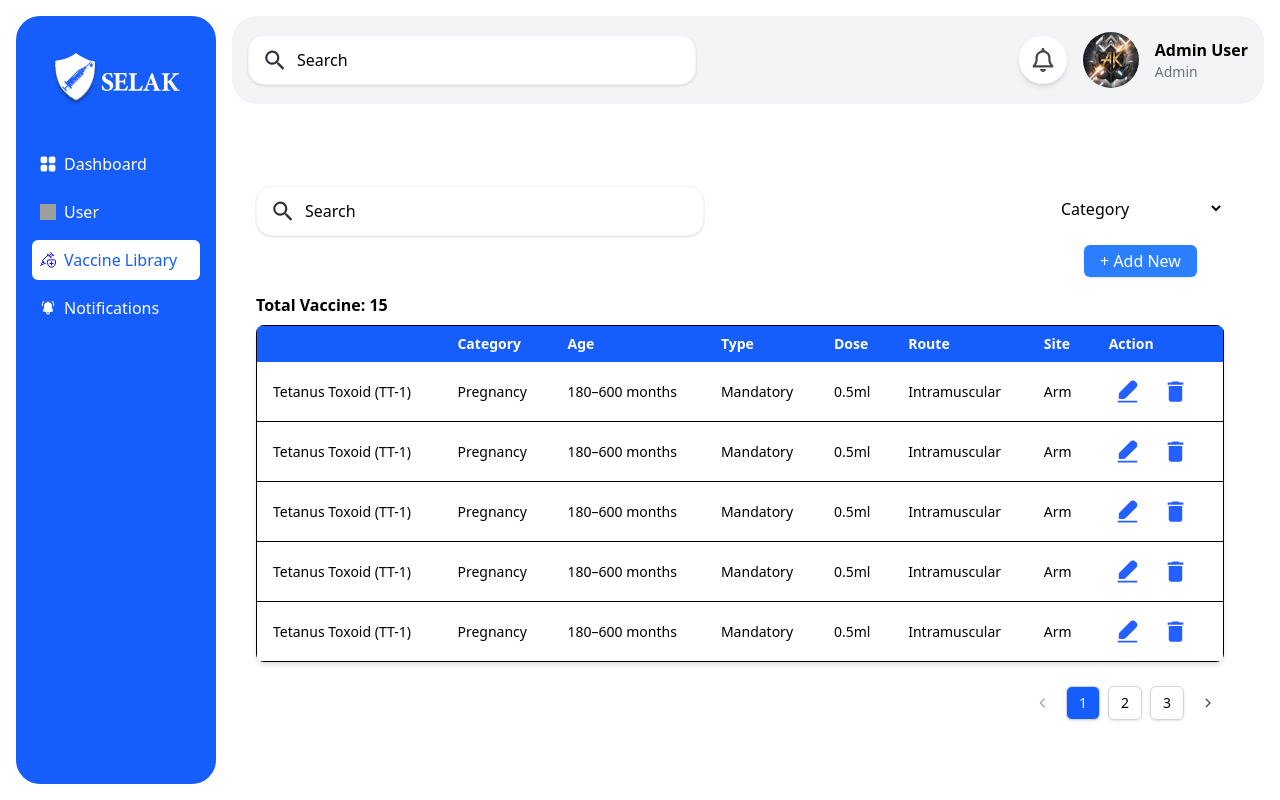
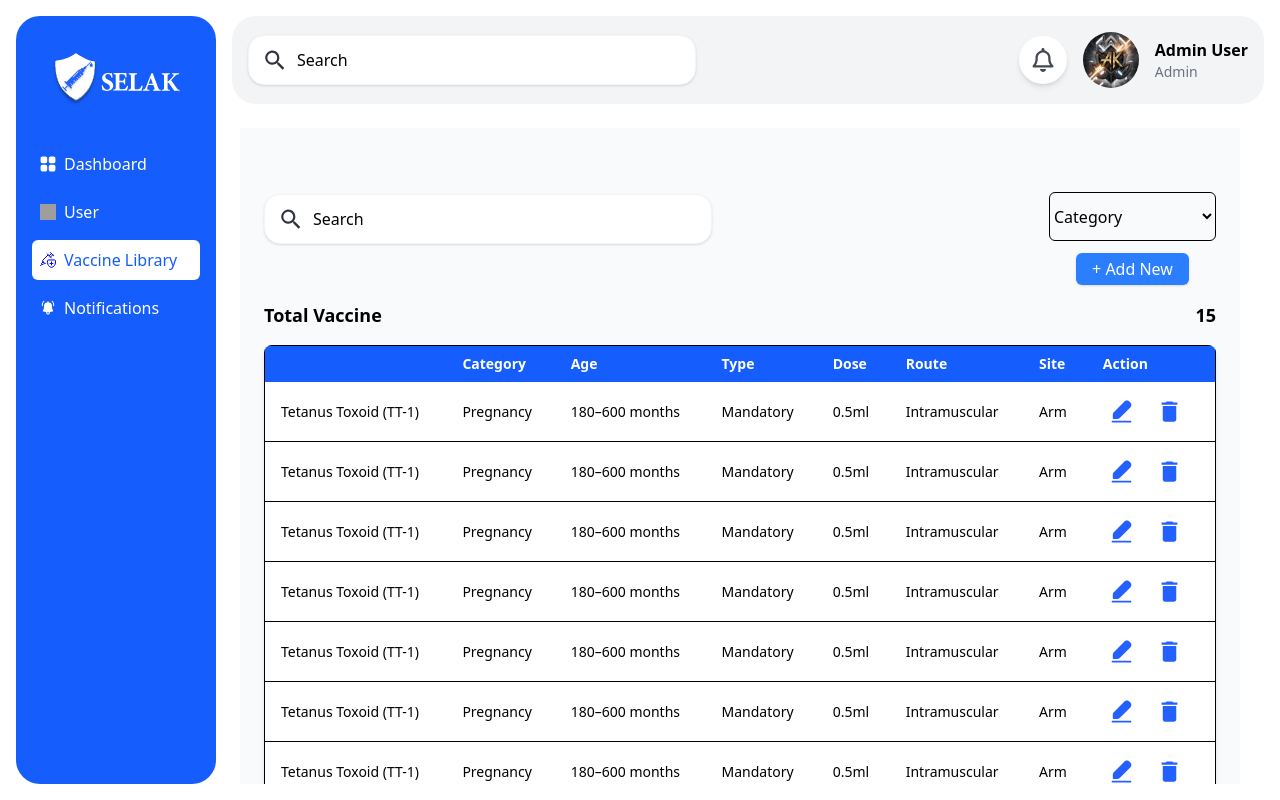
Before and after one commit to teamtechackers/salek-frontend, a React (Vite) app: page /vaccine-library in a window 1280 px wide. Built offline with nearby package versions, Linux system fonts and the light colour scheme; grey boxes are pictures that could not be loaded.

Commit message:
feat: add vaccine lib

```diff
--- a/src/ui/components/Styles/buttonstyling.jsx
+++ b/src/ui/components/Styles/buttonstyling.jsx
@@ -2,7 +2,7 @@
 
 export const BUTTON_BASE = "flex items-center justify-center rounded-[14px] gap-[10px] text-white";
 export const BUTTON_SIZE = "w-[249px] h-[60px]";
-export const Catagory= "flex flex-row w-[167px] h-[49px] rounded-md gap-3 items-center"
+export const Catagory= "flex flex-row w-[167px] h-[49px] rounded-md gap-3 items-center border border-black"
 import { COLORS } from "../../theme/colors/colors";
 
 export const BUTTON_COLORS = {
--- a/src/ui/constants/data/vaccinejson.js
+++ b/src/ui/constants/data/vaccinejson.js
@@ -1,5 +1,6 @@
 export const vaccines = [
   {
+    id: 1,
     vaccine: "Tetanus Toxoid (TT-1)",
     category: "Pregnancy",
     age: "180–600 months",
@@ -9,6 +10,7 @@ export const vaccines = [
     site: "Arm",
   },
   {
+    id: 2,
     vaccine: "Tetanus Toxoid (TT-1)",
     category: "Pregnancy",
     age: "180–600 months",
@@ -18,6 +20,7 @@ export const vaccines = [
     site: "Arm",
   },
   {
+    id: 3,
     vaccine: "Tetanus Toxoid (TT-1)",
     category: "Pregnancy",
     age: "180–600 months",
@@ -27,6 +30,7 @@ export const vaccines = [
     site: "Arm",
   },
   {
+    id: 4,
     vaccine: "Tetanus Toxoid (TT-1)",
     category: "Pregnancy",
     age: "180–600 months",
@@ -36,6 +40,7 @@ export const vaccines = [
     site: "Arm",
   },
   {
+    id: 5,
     vaccine: "Tetanus Toxoid (TT-1)",
     category: "Pregnancy",
     age: "180–600 months",
@@ -45,6 +50,7 @@ export const vaccines = [
     site: "Arm",
   },
   {
+    id: 6,
     vaccine: "Tetanus Toxoid (TT-1)",
     category: "Pregnancy",
     age: "180–600 months",
@@ -54,6 +60,7 @@ export const vaccines = [
     site: "Arm",
   },
   {
+    id: 7,
     vaccine: "Tetanus Toxoid (TT-1)",
     category: "Pregnancy",
     age: "180–600 months",
@@ -63,6 +70,7 @@ export const vaccines = [
     site: "Arm",
   },
   {
+    id: 8,
     vaccine: "Tetanus Toxoid (TT-1)",
     category: "Pregnancy",
     age: "180–600 months",
@@ -72,6 +80,7 @@ export const vaccines = [
     site: "Arm",
   },
   {
+    id: 9,
     vaccine: "Tetanus Toxoid (TT-1)",
     category: "Pregnancy",
     age: "180–600 months",
@@ -81,6 +90,7 @@ export const vaccines = [
     site: "Arm",
   },
   {
+    id: 10,
     vaccine: "Tetanus Toxoid (TT-1)",
     category: "Pregnancy",
     age: "180–600 months",
@@ -90,6 +100,7 @@ export const vaccines = [
     site: "Arm",
   },
   {
+    id: 11,
     vaccine: "Tetanus Toxoid (TT-1)",
     category: "Pregnancy",
     age: "180–600 months",
@@ -99,6 +110,7 @@ export const vaccines = [
     site: "Arm",
   },
   {
+    id: 12,
     vaccine: "MMR",
     category: "Child",
     age: "12–60 months",
@@ -108,6 +120,7 @@ export const vaccines = [
     site: "Arm",
   },
   {
+    id: 13,
     vaccine: "Hepatitis B (Birth)",
     category: "Infant",
     age: "0–12 months",
@@ -117,6 +130,7 @@ export const vaccines = [
     site: "Thigh",
   },
   {
+    id: 14,
     vaccine: "Td/Tdap Booster",
     category: "Adult",
     age: "180–600 months",
@@ -126,6 +140,7 @@ export const vaccines = [
     site: "Arm",
   },
   {
+    id: 15,
     vaccine: "Influenza (Elderly)",
     category: "Elderly",
     age: "720 months and above",
--- a/src/ui/constants/pages/Labels.jsx
+++ b/src/ui/constants/pages/Labels.jsx
@@ -20,5 +20,6 @@ export const dashboardlabels = {
     route: "Route",
     site: "Site",
     action: "Action",
-
+    add: "+ Add New",
+    Totalvacine:"Total Vaccine"
   }
--- a/src/ui/pages/vaccineLibrary/components/TableRow.jsx
+++ b/src/ui/pages/vaccineLibrary/components/TableRow.jsx
@@ -1,9 +1,15 @@
 // import { Pencil, Trash } from "lucide-react";
 
+import { useState } from "react";
 import { ICONS } from "../../../constants/assets";
+import { ConfirmDeleteModal } from "../../../components/ConfirmDeleteDialogBox";
+import { dashboardlabels } from "../../../constants/pages/Labels";
 
-export default function TableRow({ item }) {
+export default function TableRow({ item  ,onDelete }) {
+  const [open, setOpen] = useState(false)
     return (
+      <>
+
       <tr className="hover:bg-gray-100">
         <td className="px-4 py-2">{item.vaccine}</td>
         <td className="px-4 py-2">{item.category}</td>
@@ -16,10 +22,23 @@ export default function TableRow({ item }) {
           <button className="p-2 rounded-md hover:bg-blue-100">
             <img src={ICONS.editvacine} alt="" />
           </button>
-          <button className="p-2 rounded-md hover:bg-red-100">
+          <button className="p-2 rounded-md hover:bg-red-100"
+          onClick={() => setOpen(true)}
+          >
          <img src={ICONS.deletevacine} alt="" />
           </button>
         </td>
       </tr>
+      <ConfirmDeleteModal
+          open={open}
+          title={dashboardlabels.title}
+          description={dashboardlabels.description}
+          onClose={() => setOpen(false)}
+          onConfirm={async () => {
+            await onDelete()
+            setOpen(false)
+          }}
+        />
+            </>
     );
   }
--- a/src/ui/pages/vaccineLibrary/components/TableTopbar.jsx
+++ b/src/ui/pages/vaccineLibrary/components/TableTopbar.jsx
@@ -1,4 +1,5 @@
 import { Catagory } from "../../../components/Styles/buttonstyling";
+import { dashboardlabels } from "../../../constants/pages/Labels";
 import SearchBar from "../../../layouts/topbar/components/SearchBar";
 import { STYLES } from "../../../theme/typography/styles";
 export default function TableTopBar() {
@@ -7,10 +8,10 @@ export default function TableTopBar() {
        <SearchBar />
         <div className=" mt-10 flex flex-col items-center gap-3">
           <select className={Catagory}>
-            <option className={STYLES.Catogory_button} >Category</option>
+            <option className={STYLES.Catogory_button} >{dashboardlabels.category}</option>
           </select>
           <button className="bg-blue-500 text-white px-4 py-1 rounded-md shadow">
-            + Add New
+           {dashboardlabels.add}
           </button>
         </div>
       </div>
--- a/src/ui/pages/vaccineLibrary/components/VaccineList.jsx
+++ b/src/ui/pages/vaccineLibrary/components/VaccineList.jsx
@@ -1,36 +1,74 @@
 import { useState } from "react";
-// import Searc
 import TableTopBar from "./TableTopbar";
 import TableHeader from "./TableHeaders";
 import TableRow from "./TableRow";
-// import Pagination f;
 import Pagination from "../../../components/Pagination";
 import { vaccines } from "../../../../ui/constants/data/vaccinejson";
+import { dashboardlabels } from "../../../constants/pages/Labels";
+
 export default function VaccineTable() {
   const [currentPage, setCurrentPage] = useState(1);
+  const [items, setItems] = useState(vaccines);
 
+  const itemsPerPage = 10;
+  const totalPages = Math.ceil(items.length / itemsPerPage);
 
-
-  const itemsPerPage = 5;
-  const totalPages = Math.ceil(vaccines.length / itemsPerPage);
+  const handleDelete = (id) => {
+    setItems((prev) => {
+      const updated = prev.filter((n) => n.id !== id);
+      if ((currentPage - 1) * itemsPerPage >= updated.length && currentPage > 1) {
+        setCurrentPage(currentPage - 1);
+      }
+      return updated;
+    });
+  };
 
   return (
-    <div className="p-4">
+    <div className="min-h-screen w-full bg-gray-50 p-6 flex flex-col">
+      {/* Header Section (Always Visible) */}
+      <div className="mb-4">
         <TableTopBar />
-      <p className="font-semibold mb-2">Total Vaccine: <span>{vaccines.length}</span></p>
-      <div className="overflow-x-auto shadow-md rounded-lg">
-        <table className="min-w-full text-sm text-left border">
+
+        <p className="font-semibold mt-4 flex justify-between text-lg">
+          {dashboardlabels.Totalvacine}
+          <span>{items.length}</span>
+        </p>
+      </div>
+
+      {/* Table Section (Takes remaining space) */}
+      <div className="flex-1 overflow-y-auto overflow-x-auto shadow-md rounded-lg bg-white">
+        <table className="w-full text-sm text-left border">
           <TableHeader />
           <tbody className="divide-y">
-            {vaccines
-              .slice((currentPage - 1) * itemsPerPage, currentPage * itemsPerPage)
-              .map((item, index) => (
-                <TableRow key={index} item={item} />
-              ))}
+            {items.length > 0 ? (
+              items
+                .slice((currentPage - 1) * itemsPerPage, currentPage * itemsPerPage)
+                .map((item) => (
+                  <TableRow
+                    key={item.id}
+                    item={item}
+                    onDelete={() => handleDelete(item.id)}
+                  />
+                ))
+            ) : (
+              <tr>
+                <td colSpan="7" className="text-center py-6 text-gray-500">
+                  No Data Found
+                </td>
+              </tr>
+            )}
           </tbody>
         </table>
       </div>
-      <Pagination currentPage={currentPage} totalPages={totalPages} onPageChange={setCurrentPage} />
+
+      {/* Pagination (Stays below table) */}
+
+        <Pagination
+          currentPage={currentPage}
+          totalPages={totalPages}
+          onPageChange={setCurrentPage}
+        />
+
     </div>
   );
 }
```
Lines whose indentation alone changed are shown as unchanged.
